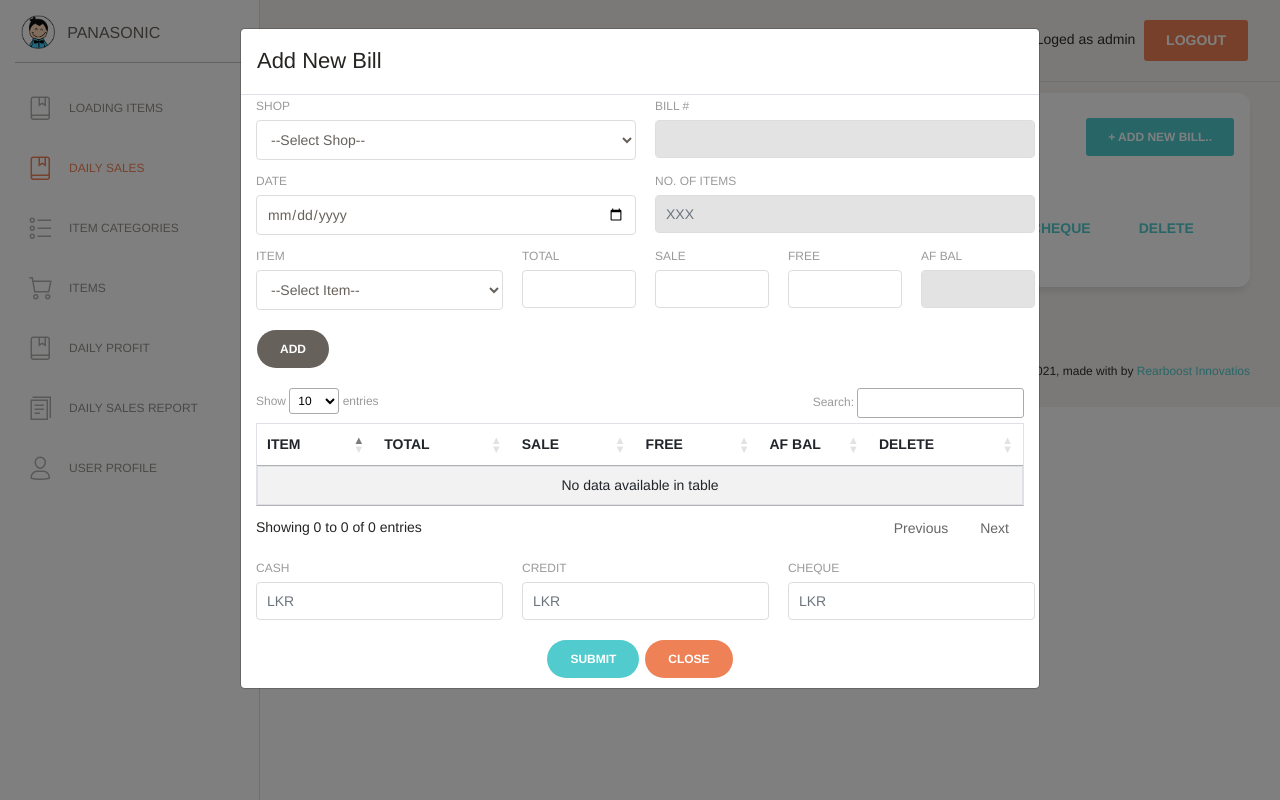
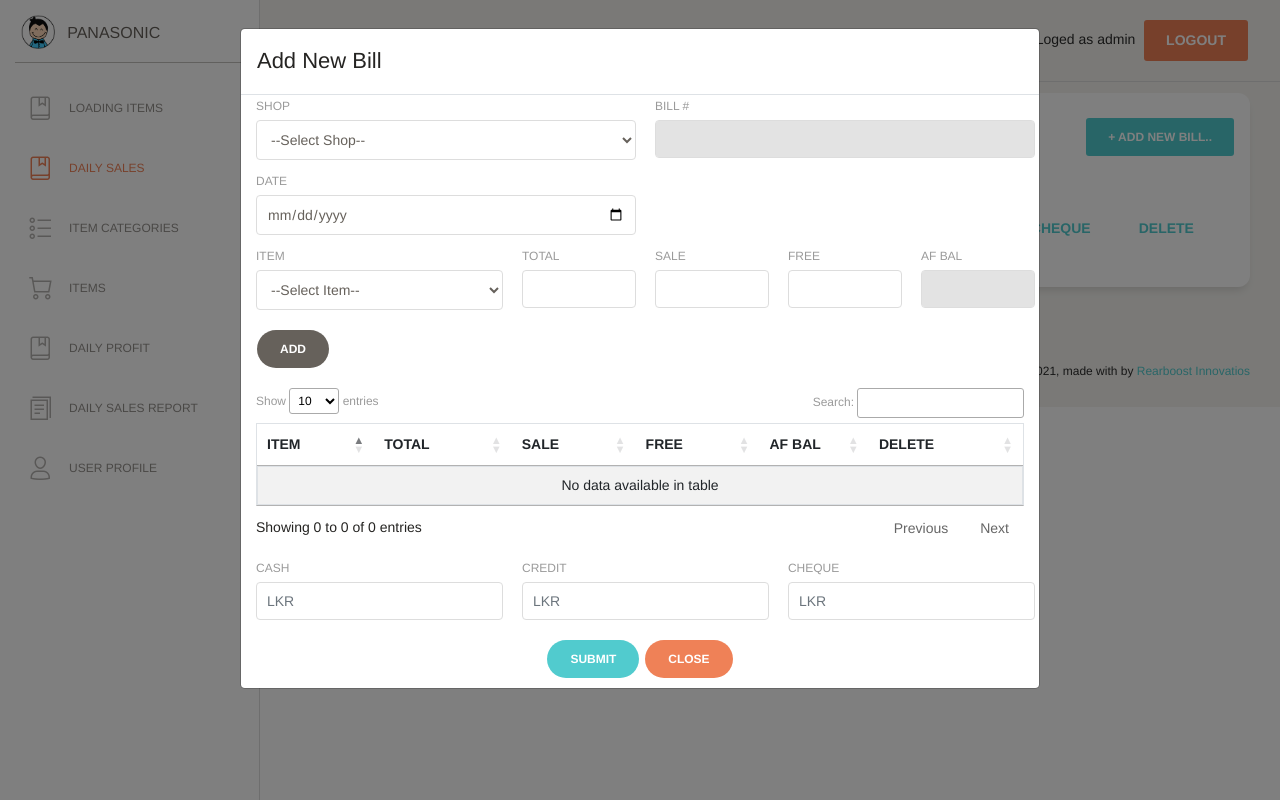
Before and after one commit to rearboost/panasonic, a PHP site: page /daily_sales in a window 1280 px wide, after a click on "+ ADD NEW BILL..". Run offline with PHP 8.4, Linux system fonts and the light colour scheme; a user stored in the database is signed in; data comes from the database, SQL or seed files in the repository; data that the repository does not hold is empty; some libraries are stand-ins or nearby versions.

Commit message:
Update Muti Rows

```diff
--- a/daily_sales.php
+++ b/daily_sales.php
@@ -118,12 +118,12 @@ if (!isset($_SESSION['loged_user'])) {
                             </div>
                           </div>
 
-                          <div class="col-md-6 pr-1">
+                          <!-- <div class="col-md-6 pr-1">
                             <div class="form-group">
                               <label>NO. OF ITEMS</label>
                               <input type="text" class="form-control" placeholder="XXX" name="item_num" id="item_num" required disabled>
                             </div>
-                          </div>
+                          </div> -->
                         </div>
 
                          <!-- this area depends on the no of select items -->
@@ -131,7 +131,7 @@ if (!isset($_SESSION['loged_user'])) {
                           <div class="col-md-4 pr-1">
                             <div class="form-group">
                               <label>ITEM</label>
-                              <select class="form-control form-selectBox" id="item" name="item" required>
+                              <select class="form-control form-selectBox" id="item" name="item">
                                   <option value="default">--Select Item--</option>
                                   <?php
 
@@ -153,25 +153,25 @@ if (!isset($_SESSION['loged_user'])) {
                           <div class="col-md-2 pr-1">
                             <div class="form-group">
                               <label>TOTAL</label>
-                              <input type="text" class="form-control" id="total" name="total" required>
+                              <input type="text" class="form-control" id="total" name="total">
                             </div>
                           </div>
                           <div class="col-md-2 pr-1">
                             <div class="form-group">
                               <label>SALE</label>
-                              <input type="text" class="form-control" id="sale" name="sale" required>
+                              <input type="text" class="form-control" id="sale" name="sale">
                             </div>
                           </div>
                           <div class="col-md-2 pr-1">
                             <div class="form-group">
                               <label>FREE</label>
-                              <input type="text" class="form-control" id="free" name="free" required>
+                              <input type="text" class="form-control" id="free" name="free">
                             </div>
                           </div>
                           <div class="col-md-2 pr-1">
                             <div class="form-group">
                               <label>AF BAL</label>
-                              <input type="text" class="form-control" id="af_bal" name="af_bal" required readonly>
+                              <input type="text" class="form-control" id="af_bal" name="af_bal" readonly>
                             </div>
                           </div>
                            <div class="col-md-2 pr-1">
```
Also changed, not shown: bill_insert.php (+16 -6 lines).
